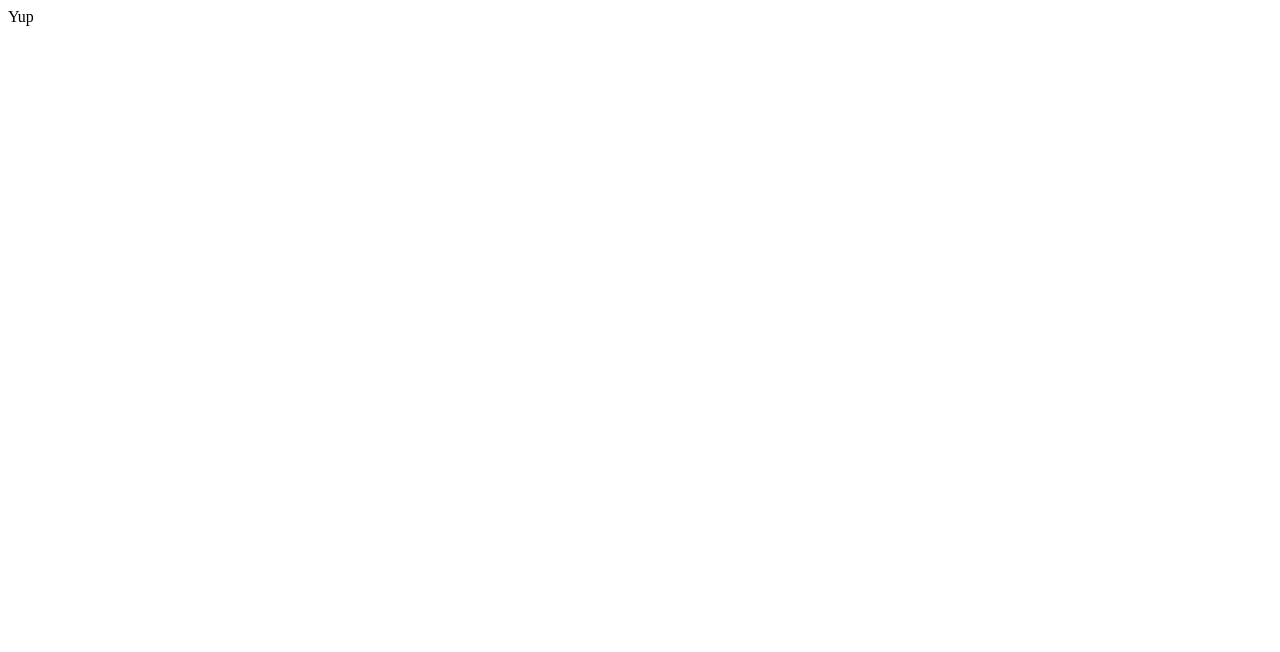
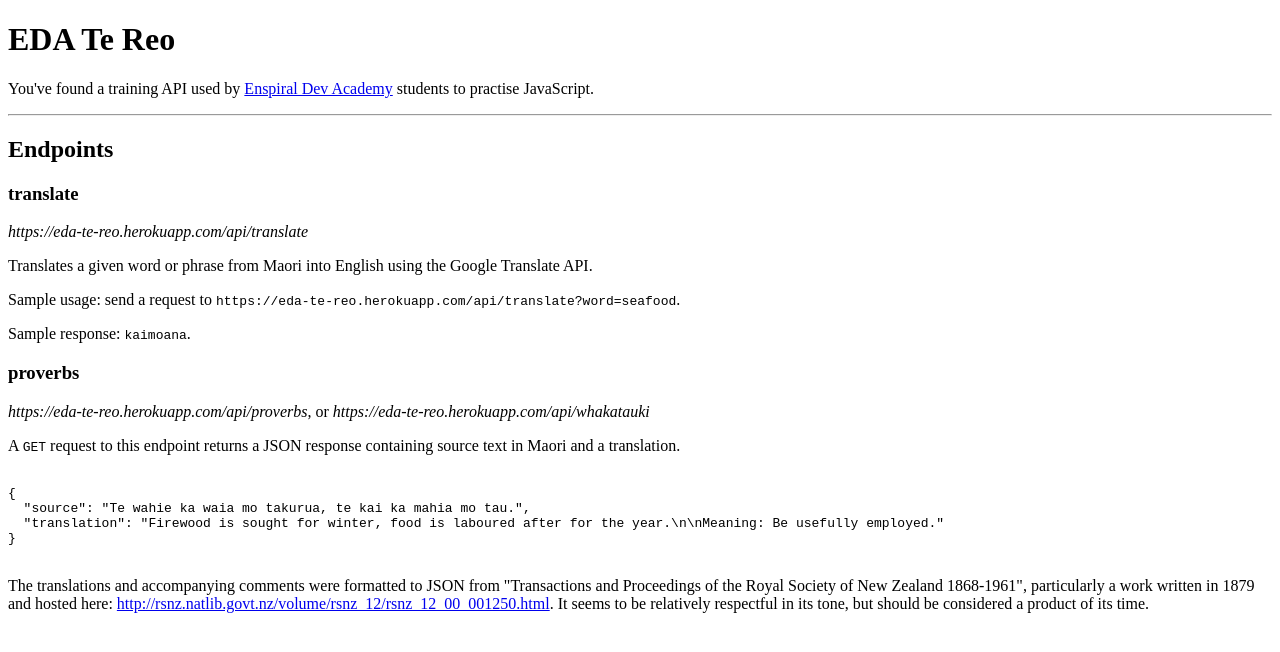
Before and after one commit to richchurcher/eda-te-reo, a website: page public/index.html in a window 1280 px wide. Drawn offline with Linux system fonts and the light colour scheme.

Commit message:
Simple docs

```diff
--- a/public/index.html
+++ b/public/index.html
@@ -1,5 +1,32 @@
 <!DOCTYPE html>
 <html>
-  <head><title>Yup</title></head>
-  <body>Yup</body>
+  <head>
+    <title>EDA Te Reo</title>
+  </head>
+  <body>
+    <h1>EDA Te Reo</h1>
+
+    <p>You've found a training API used by <a href="http://devacademy.co.nz">Enspiral Dev Academy</a> students to practise JavaScript.</p>
+
+    <hr>
+
+    <h2>Endpoints</h2>
+
+    <h3>translate</h3>
+    <p><em>https://eda-te-reo.herokuapp.com/api/translate</em></p>
+    <p>Translates a given word or phrase from Maori into English using the Google Translate API.</p>
+    <p>Sample usage: send a request to <code>https://eda-te-reo.herokuapp.com/api/translate?word=seafood</code>.</p>
+    <p>Sample response: <code>kaimoana</code>.</p>
+
+    <h3>proverbs</h3>
+    <p><em>https://eda-te-reo.herokuapp.com/api/proverbs</em>, or <em>https://eda-te-reo.herokuapp.com/api/whakatauki</em></p>
+    <p>A <code>GET</code> request to this endpoint returns a JSON response containing source text in Maori and a translation.</p>
+    <p><pre><code>
+{
+  "source": "Te wahie ka waia mo takurua, te kai ka mahia mo tau.",
+  "translation": "Firewood is sought for winter, food is laboured after for the year.\n\nMeaning: Be usefully employed."
+}
+    </code></pre>
+    <p>The translations and accompanying comments were formatted to JSON from "Transactions and Proceedings of the Royal Society of New Zealand 1868-1961", particularly a work written in 1879 and hosted here: <a href="http://rsnz.natlib.govt.nz/volume/rsnz_12/rsnz_12_00_001250.html">http://rsnz.natlib.govt.nz/volume/rsnz_12/rsnz_12_00_001250.html</a>. It seems to be relatively respectful in its tone, but should be considered a product of its time.</p>
+  </body>
 </html>
```
